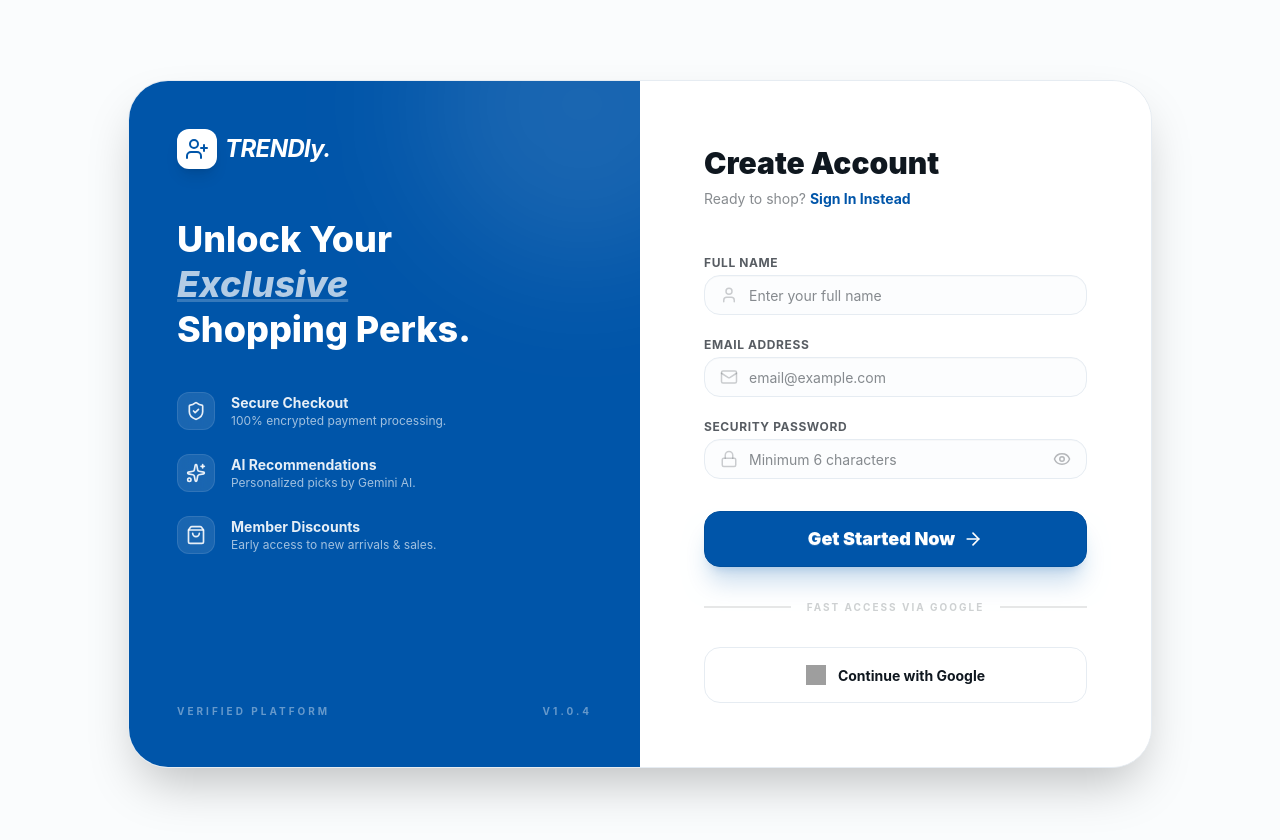
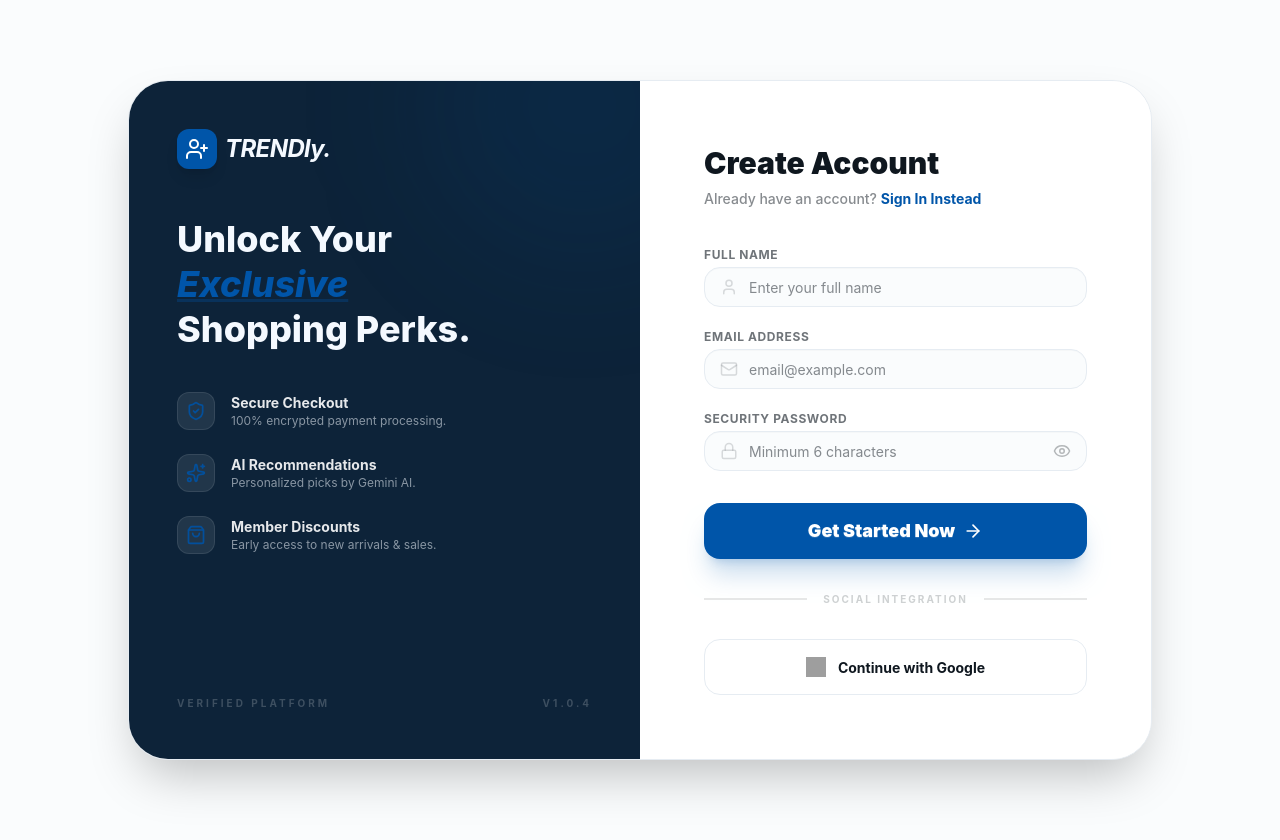
Before and after one commit to tanimahamed07/trenly-frontend, a Next.js app: page /register in a window 1280 px wide. Shown: the top 840 px of the page. Built offline with nearby package versions, Linux system fonts and the light colour scheme; grey boxes are pictures that could not be loaded.

Commit message:
next auth inital setup done

```diff
--- a/package.json
+++ b/package.json
@@ -12,6 +12,7 @@
     "daisyui": "^5.5.19",
     "lucide-react": "^0.577.0",
     "next": "16.2.0",
+    "next-auth": "^4.24.13",
     "react": "19.2.4",
     "react-dom": "19.2.4"
   },
--- a/src/app/api/auth/[...nextauth]/route.ts
+++ b/src/app/api/auth/[...nextauth]/route.ts
@@ -0,0 +1,6 @@
+import authOptions from "@/lib/authOptions";
+import NextAuth from "next-auth";
+
+const handler = NextAuth(authOptions);
+
+export { handler as GET, handler as POST };
--- a/src/components/auth/RegisterForm.tsx
+++ b/src/components/auth/RegisterForm.tsx
@@ -12,76 +12,76 @@ const RegisterPage = () => {
   const [showPassword, setShowPassword] = useState(false);
 
   return (
-    <div className="min-h-screen flex items-center justify-center bg-base-200/50 px-4 py-20 relative overflow-hidden">
-      {/* Decorative Glows */}
-      <div className="absolute top-[-10%] left-[-10%] w-[40%] h-[40%] rounded-full bg-primary/10 blur-[120px] -z-10" />
-      <div className="absolute bottom-[-10%] right-[-10%] w-[40%] h-[40%] rounded-full bg-primary/10 blur-[120px] -z-10" />
+    <div className="min-h-screen flex items-center justify-center bg-base-200/50 px-4 py-20 relative overflow-hidden transition-colors duration-300">
+      {/* Decorative Glows - Using Theme Primary Blue */}
+      <div className="absolute top-[-10%] left-[-10%] w-[40%] h-[40%] rounded-full bg-primary/5 blur-[120px] -z-10" />
+      <div className="absolute bottom-[-10%] right-[-10%] w-[40%] h-[40%] rounded-full bg-primary/5 blur-[120px] -z-10" />
 
-      <div className="max-w-5xl w-full grid md:grid-cols-2 bg-base-100 rounded-[2.5rem] overflow-hidden shadow-2xl border border-base-300">
+      <div className="max-w-5xl w-full grid md:grid-cols-2 bg-base-100 rounded-[2.5rem] overflow-hidden shadow-2xl border border-base-300 transition-all">
 
-        {/* Visual Side: Meaningful E-commerce Content */}
-        <div className="hidden md:flex flex-col justify-between p-12 bg-primary relative overflow-hidden">
+        {/* Visual Side: Using Secondary (Slate Black) & Primary Blue Highlights */}
+        <div className="hidden md:flex flex-col justify-between p-12 bg-secondary text-neutral-content relative overflow-hidden">
           <div className="relative z-10">
             <Link href="/" className="flex items-center gap-2 mb-12 group">
-              <div className="bg-white p-2 rounded-xl shadow-lg group-hover:rotate-12 transition-transform">
-                <UserPlus className="w-6 h-6 text-primary" />
+              <div className="bg-primary p-2 rounded-xl shadow-lg group-hover:rotate-12 transition-transform">
+                <UserPlus className="w-6 h-6 text-white" />
               </div>
-              <span className="text-2xl font-bold tracking-tight text-white italic">TRENDly.</span>
+              <span className="text-2xl font-bold tracking-tight italic">TRENDly.</span>
             </Link>
 
-            <h1 className="text-4xl font-extrabold text-white leading-tight mb-6">
+            <h1 className="text-4xl font-extrabold leading-tight mb-6">
               Unlock Your <br />
-              <span className="opacity-70 italic underline decoration-white/30">Exclusive</span> <br />
+              <span className="text-primary italic underline decoration-primary/30">Exclusive</span> <br />
               Shopping Perks.
             </h1>
 
             <div className="space-y-6 mt-10">
-              <div className="flex items-center gap-4 text-white/90">
-                <div className="bg-white/10 p-2 rounded-xl backdrop-blur-md border border-white/10">
-                  <ShieldCheck size={20} />
+              <div className="flex items-center gap-4 opacity-90">
+                <div className="bg-base-100/10 p-2 rounded-xl backdrop-blur-md border border-base-100/10">
+                  <ShieldCheck size={20} className="text-primary" />
                 </div>
                 <div>
-                    <p className="text-sm font-bold">Secure Checkout</p>
-                    <p className="text-xs opacity-70">100% encrypted payment processing.</p>
+                    <p className="text-sm font-bold text-white">Secure Checkout</p>
+                    <p className="text-xs opacity-60">100% encrypted payment processing.</p>
                 </div>
               </div>
 
-              <div className="flex items-center gap-4 text-white/90">
-                <div className="bg-white/10 p-2 rounded-xl backdrop-blur-md border border-white/10">
-                  <Sparkles size={20} />
+              <div className="flex items-center gap-4 opacity-90">
+                <div className="bg-base-100/10 p-2 rounded-xl backdrop-blur-md border border-base-100/10">
+                  <Sparkles size={20} className="text-primary" />
                 </div>
                 <div>
-                    <p className="text-sm font-bold">AI Recommendations</p>
-                    <p className="text-xs opacity-70">Personalized picks by Gemini AI.</p>
+                    <p className="text-sm font-bold text-white">AI Recommendations</p>
+                    <p className="text-xs opacity-60">Personalized picks by Gemini AI.</p>
                 </div>
               </div>
 
-              <div className="flex items-center gap-4 text-white/90">
-                <div className="bg-white/10 p-2 rounded-xl backdrop-blur-md border border-white/10">
-                  <ShoppingBag size={20} />
+              <div className="flex items-center gap-4 opacity-90">
+                <div className="bg-base-100/10 p-2 rounded-xl backdrop-blur-md border border-base-100/10">
+                  <ShoppingBag size={20} className="text-primary" />
                 </div>
                 <div>
-                    <p className="text-sm font-bold">Member Discounts</p>
-                    <p className="text-xs opacity-70">Early access to new arrivals & sales.</p>
+                    <p className="text-sm font-bold text-white">Member Discounts</p>
+                    <p className="text-xs opacity-60">Early access to new arrivals & sales.</p>
                 </div>
               </div>
             </div>
           </div>
 
           <div className="relative z-10 flex items-center justify-between">
-            <p className="text-white/40 text-[10px] font-bold uppercase tracking-[0.3em]">Verified Platform</p>
-            <p className="text-white/40 text-[10px] font-bold uppercase tracking-[0.3em]">v1.0.4</p>
+            <p className="text-white/20 text-[10px] font-bold uppercase tracking-[0.3em]">Verified Platform</p>
+            <p className="text-white/20 text-[10px] font-bold uppercase tracking-[0.3em]">v1.0.4</p>
           </div>
 
-          <div className="absolute top-[-20%] right-[-20%] w-80 h-80 rounded-full bg-white/10 blur-3xl" />
+          <div className="absolute top-[-20%] right-[-20%] w-80 h-80 rounded-full bg-primary/10 blur-3xl" />
         </div>
 
         {/* Form Side */}
         <div className="p-8 md:p-12 lg:p-16 flex flex-col justify-center bg-base-100">
-          <div className="mb-10 text-center md:text-left">
-            <h2 className="text-3xl font-black text-neutral dark:text-white mb-2">Create Account</h2>
-            <p className="text-neutral/50 dark:text-white/50 text-sm">
-              Ready to shop? <Link href="/login" className="text-primary font-bold hover:underline">Sign In Instead</Link>
+          <div className="mb-8 text-center md:text-left">
+            <h2 className="text-3xl font-black text-neutral mb-2">Create Account</h2>
+            <p className="text-neutral/50 text-sm font-medium">
+              Already have an account? <Link href="/login" className="text-primary font-bold hover:underline">Sign In Instead</Link>
             </p>
           </div>
 
@@ -89,7 +89,7 @@ const RegisterPage = () => {
             {/* Full Name Input */}
             <div className="form-control w-full">
                 <label className="label py-1">
-                    <span className="label-text font-bold text-neutral/70 dark:text-white/70 text-xs uppercase tracking-wider">Full Name</span>
+                    <span className="label-text font-bold text-neutral/60 text-xs uppercase tracking-wider">Full Name</span>
                 </label>
                 <div className="relative group">
                     <span className="absolute inset-y-0 left-0 pl-4 flex items-center text-neutral/30 group-focus-within:text-primary transition-colors">
@@ -98,7 +98,7 @@ const RegisterPage = () => {
                     <input
                     type="text"
                     placeholder="Enter your full name"
-                    className="input input-bordered w-full pl-11 bg-base-200/30 border-base-300 focus:border-primary focus:ring-4 focus:ring-primary/5 transition-all rounded-2xl outline-none"
+                    className="input input-bordered w-full pl-11 bg-base-200/50 border-base-300 focus:border-primary focus:ring-4 focus:ring-primary/5 transition-all rounded-2xl outline-none text-neutral"
                     />
                 </div>
             </div>
@@ -106,7 +106,7 @@ const RegisterPage = () => {
             {/* Email Input */}
             <div className="form-control w-full">
                 <label className="label py-1">
-                    <span className="label-text font-bold text-neutral/70 dark:text-white/70 text-xs uppercase tracking-wider">Email Address</span>
+                    <span className="label-text font-bold text-neutral/60 text-xs uppercase tracking-wider">Email Address</span>
                 </label>
                 <div className="relative group">
                     <span className="absolute inset-y-0 left-0 pl-4 flex items-center text-neutral/30 group-focus-within:text-primary transition-colors">
@@ -115,7 +115,7 @@ const RegisterPage = () => {
                     <input
                     type="email"
                     placeholder="email@example.com"
-                    className="input input-bordered w-full pl-11 bg-base-200/30 border-base-300 focus:border-primary focus:ring-4 focus:ring-primary/5 transition-all rounded-2xl outline-none"
+                    className="input input-bordered w-full pl-11 bg-base-200/50 border-base-300 focus:border-primary focus:ring-4 focus:ring-primary/5 transition-all rounded-2xl outline-none text-neutral"
                     />
                 </div>
             </div>
@@ -123,7 +123,7 @@ const RegisterPage = () => {
             {/* Password Input */}
             <div className="form-control w-full">
               <label className="label py-1">
-                <span className="label-text font-bold text-neutral/70 dark:text-white/70 text-xs uppercase tracking-wider">Security Password</span>
+                <span className="label-text font-bold text-neutral/60 text-xs uppercase tracking-wider">Security Password</span>
               </label>
               <div className="relative group">
                 <span className="absolute inset-y-0 left-0 pl-4 flex items-center text-neutral/30 group-focus-within:text-primary transition-colors">
@@ -132,22 +132,26 @@ const RegisterPage = () => {
                 <input
                   type={showPassword ? "text" : "password"}
                   placeholder="Minimum 6 characters"
-                  className="input input-bordered w-full pl-11 pr-11 bg-base-200/30 border-base-300 focus:border-primary focus:ring-4 focus:ring-primary/5 transition-all rounded-2xl outline-none"
+                  className="input input-bordered w-full pl-11 pr-11 bg-base-200/50 border-base-300 focus:border-primary focus:ring-4 focus:ring-primary/5 transition-all rounded-2xl outline-none text-neutral"
                 />
-                <button type="button" onClick={() => setShowPassword(!showPassword)} className="absolute inset-y-0 right-0 pr-4 flex items-center text-neutral/30 hover:text-primary transition-colors">
+                <button
+                  type="button"
+                  onClick={() => setShowPassword(!showPassword)}
+                  className="absolute inset-y-0 right-0 pr-4 flex items-center text-neutral/30 hover:text-primary transition-colors"
+                >
                   {showPassword ? <EyeOff size={18} /> : <Eye size={18} />}
                 </button>
               </div>
             </div>
 
-            <button className="btn btn-primary w-full h-14 rounded-2xl text-white font-black gap-2 normal-case text-lg shadow-xl shadow-primary/20 hover:scale-[1.02] active:scale-95 transition-all mt-4">
+            <button className="btn btn-primary w-full h-14 rounded-2xl text-white font-black gap-2 normal-case text-lg shadow-xl shadow-primary/20 hover:scale-[1.01] active:scale-95 transition-all mt-4 border-none">
               Get Started Now <ArrowRight size={20} />
             </button>
           </form>
 
-          <div className="divider my-8 text-neutral/20 text-[10px] font-bold uppercase tracking-[0.2em]">Fast Access via Google</div>
+          <div className="divider my-8 text-neutral/20 text-[10px] font-bold uppercase tracking-[0.2em]">Social Integration</div>
 
-          <button className="btn btn-outline border-base-300 hover:bg-base-200 w-full h-14 rounded-2xl gap-3 normal-case font-bold dark:text-white transition-all">
+          <button className="btn btn-outline border-base-300 hover:bg-base-200 w-full h-14 rounded-2xl gap-3 normal-case font-bold text-neutral transition-all">
             <img src="https://www.svgrepo.com/show/475656/google-color.svg" className="w-5 h-5" alt="Google" />
             Continue with Google
           </button>
--- /dev/null
+++ b/src/lib/authOptions.ts
@@ -0,0 +1,43 @@
+import NextAuth from "next-auth"
+import CredentialsProvider from "next-auth/providers/credentials"
+
+export const authOptions = {
+  // Configure one or more authentication providers
+providers: [
+  CredentialsProvider({
+    // The name to display on the sign in form (e.g. 'Sign in with...')
+    name: 'Credentials',
+    // The credentials is used to generate a suitable form on the sign in page.
+    // You can specify whatever fields you are expecting to be submitted.
+    // e.g. domain, username, password, 2FA token, etc.
+    // You can pass any HTML attribute to the <input> tag through the object.
+    credentials: {
+      username: { label: "Username", type: "text", placeholder: "jsmith" },
+      password: { label: "Password", type: "password" }
+    },
+    async authorize(credentials, req) {
+      // You need to provide your own logic here that takes the credentials
+      // submitted and returns either a object representing a user or value
+      // that is false/null if the credentials are invalid.
+      // e.g. return { id: 1, name: 'J Smith', email: 'jsmith@example.com' }
+      // You can also use the `req` object to obtain additional parameters
+      // (i.e., the request IP address)
+      const res = await fetch("/your/endpoint", {
+        method: 'POST',
+        body: JSON.stringify(credentials),
+        headers: { "Content-Type": "application/json" }
+      })
+      const user = await res.json()
+
+      // If no error and we have user data, return it
+      if (res.ok && user) {
+        return user
+      }
+      // Return null if user data could not be retrieved
+      return null
+    }
+  })
+]
+}
+
+export default NextAuth(authOptions)
--- a/src/types/user.ts
+++ b/src/types/user.ts
@@ -2,7 +2,7 @@ export interface User {
   _id: string;
   name: string;
   email: string;
-  role: 'user' | 'admin' | 'manager';
+  role: 'user' | 'admin';
   avatar?: string;
   createdAt: string;
 }
```
Also changed, not shown: src/components/auth/LoginForm.tsx (+68 -51 lines), src/types/next-auth.d.ts (added, +26 -0 lines), 1 other file (tests, documents, lock files or other folders).
